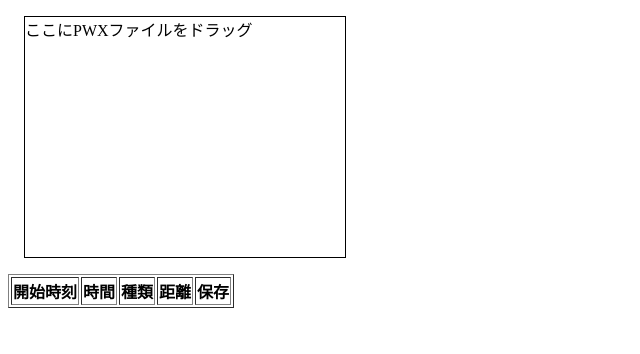
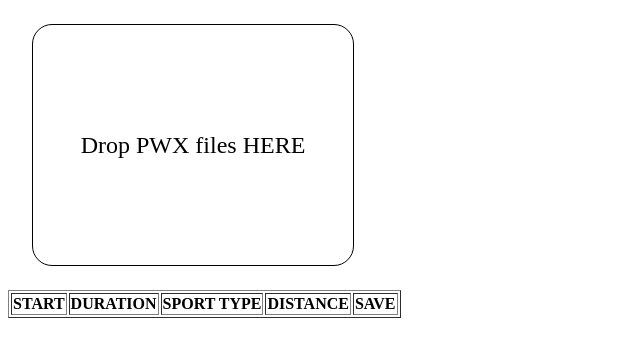
Before and after one commit to silphire/morpwx, a plain HTML site: page morpwx.html in a window 1280 px wide. Shown: the whole page, without its empty margins (0-640 px from the left). Drawn offline with Linux system fonts and the light colour scheme.

Commit message:
made messages English

```diff
--- a/front.js
+++ b/front.js
@@ -25,10 +25,10 @@ function onDrop(event) {
 
       var tr = document.createElement('tr');
       tr.innerHTML = '<td>' + pwx.time + '</td>'
-	+ '<td>' + pwx.summarydata.duration + '秒</td>'
+	+ '<td>' + pwx.summarydata.duration + 'sec</td>'
 	+ '<td>' + pwx.sportType + '</td>'
 	+ '<td>' + pwx.summarydata.dist + 'm</td>'
-	+ '<td><a href="' + blobURL + '" download="' + fileName + '">保存</a></td>';
+	+ '<td><a href="' + blobURL + '" download="' + fileName + '">SAVE</a></td>';
       var filelist = document.getElementById('filelist');
       filelist.appendChild(tr);
     }
--- a/morpwx.html
+++ b/morpwx.html
@@ -4,21 +4,22 @@
     <meta charset="utf-8">
     <script type="application/javascript" src="morpwx.js"></script>
     <script type="application/javascript" src="front.js"></script>
+    <link rel="stylesheet" type="text/css" href="morpwx.css">
     <title>morpwx</title>
   </head>
   <body>
-    <div id="converter" style="border: 1px solid black; margin: 1em; width:320px; height:240px">
-      ここにPWXファイルをドラッグ
+    <div id="converter">
+      Drop PWX files HERE
     </div>
 
     <table border="1">
       <thead>
 	<tr>
-	  <th>開始時刻</th>
-	  <th>時間</th>
-	  <th>種類</th>
-	  <th>距離</th>
-	  <th>保存</th>
+	  <th>START</th>
+	  <th>DURATION</th>
+	  <th>SPORT TYPE</th>
+	  <th>DISTANCE</th>
+	  <th>SAVE</th>
 	</tr>
       </thead>
 
```
